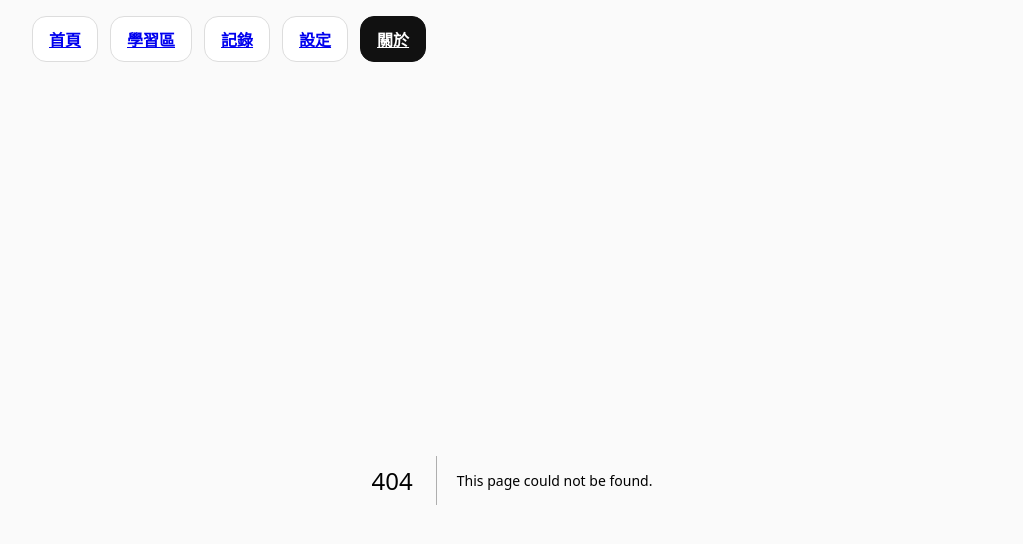
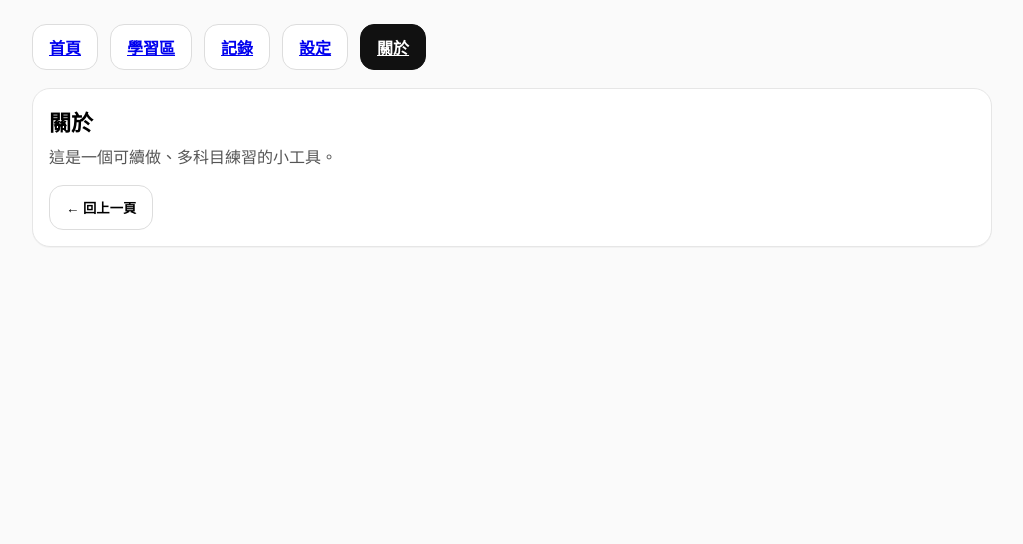
Before and after one commit to boos88978857-svg/learning-machine-new, a Next.js app: page /about in a window 1280 px wide. Before the commit this address had no page. Shown: the top 544 px of the page, without its empty margins (128-1151 px from the left). Built offline with nearby package versions, Linux system fonts and the light colour scheme.

Commit message:
创建 page.tsx

```diff
--- /dev/null
+++ b/app/about/page.tsx
@@ -0,0 +1,18 @@
+"use client";
+
+import { useRouter } from "next/navigation";
+import { ui } from "../ui";
+
+export default function AboutPage() {
+  const router = useRouter();
+  return (
+    <main style={ui.card}>
+      <h2 style={ui.cardTitle}>關於</h2>
+      <p style={ui.cardDesc}>這是一個可續做、多科目練習的小工具。</p>
+
+      <button onClick={() => router.back()} style={{ ...ui.btn, marginTop: 14 }}>
+        ← 回上一頁
+      </button>
+    </main>
+  );
+}
```
